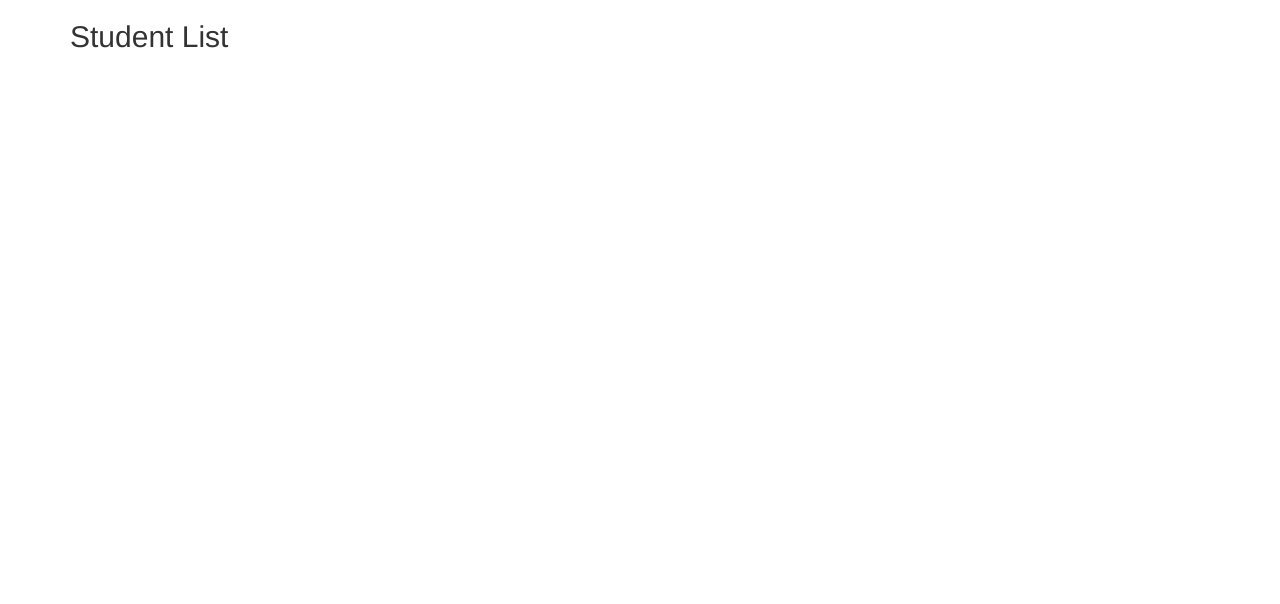
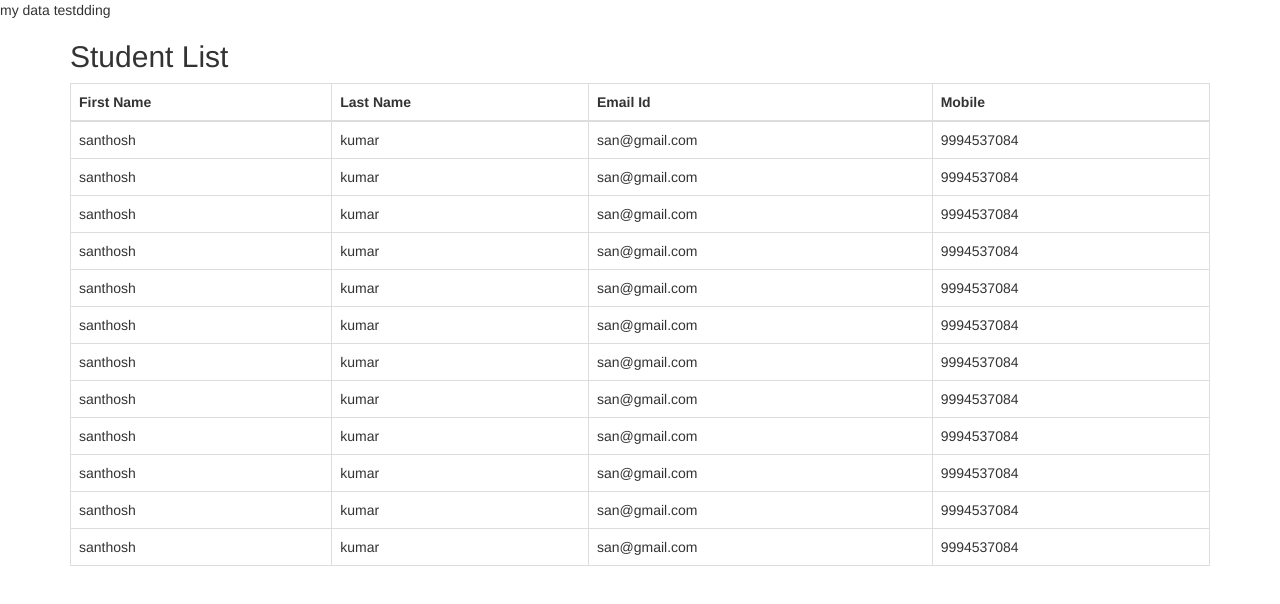
Before and after one commit to santhoshkumarjs/Angular, a plain HTML site: page index.html in a window 1280 px wide. Drawn offline with nearby package versions, Linux system fonts and the light colour scheme.

Commit message:
Update index.html

```diff
--- a/index.html
+++ b/index.html
@@ -7,10 +7,11 @@
   <script src="https://maxcdn.bootstrapcdn.com/bootstrap/3.3.7/js/bootstrap.min.js"></script>
   <script src="https://ajax.googleapis.com/ajax/libs/angularjs/1.6.4/angular.min.js"></script>
   <script src="app_main.js"></script>
+  <script src="app_services.js"></script>
   <script src="controller.js"></script>
 </head>
 <body>
-
+<div ng-controller='example'>{{examples}}</div>
 <div class="container" ng-controller='elementController'>
   <h2>{{HEADER_TEXT}}</h2>
   <table class="table table-bordered" ng-controller='tableController'>
```
